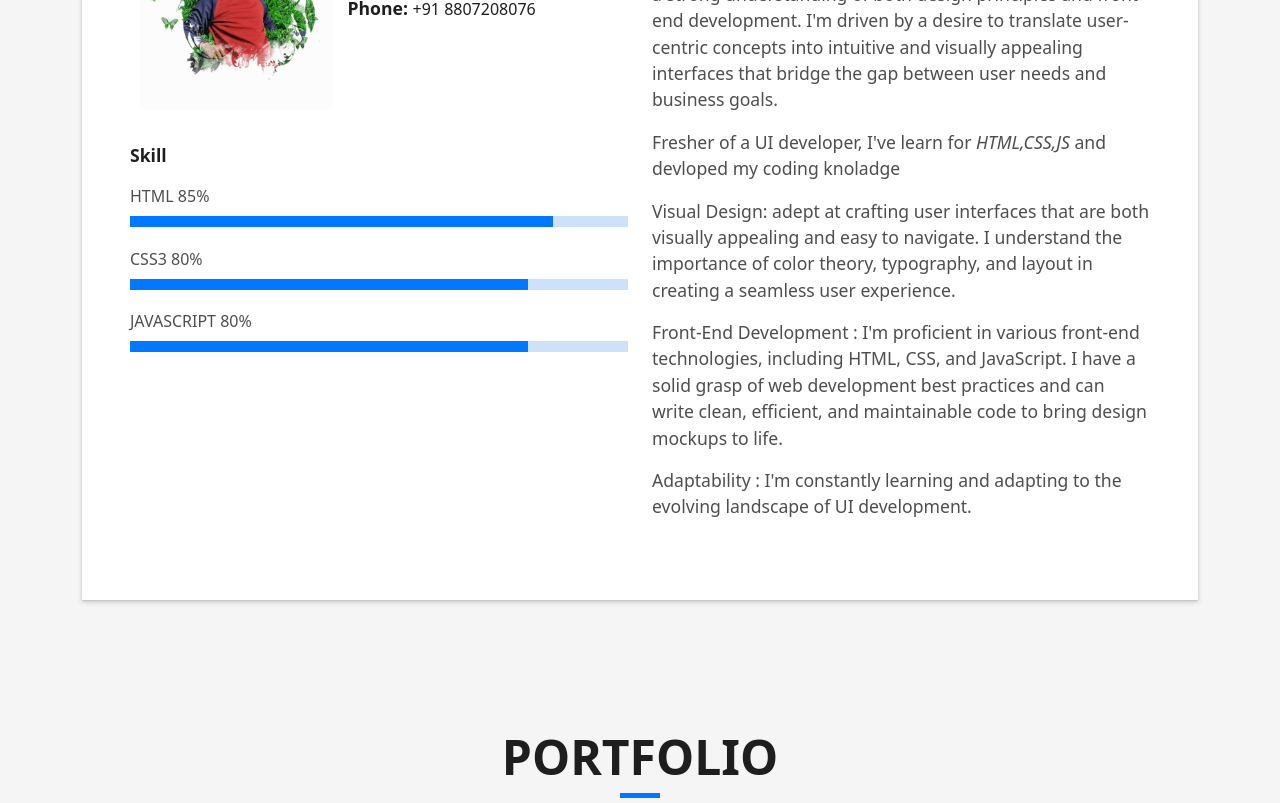
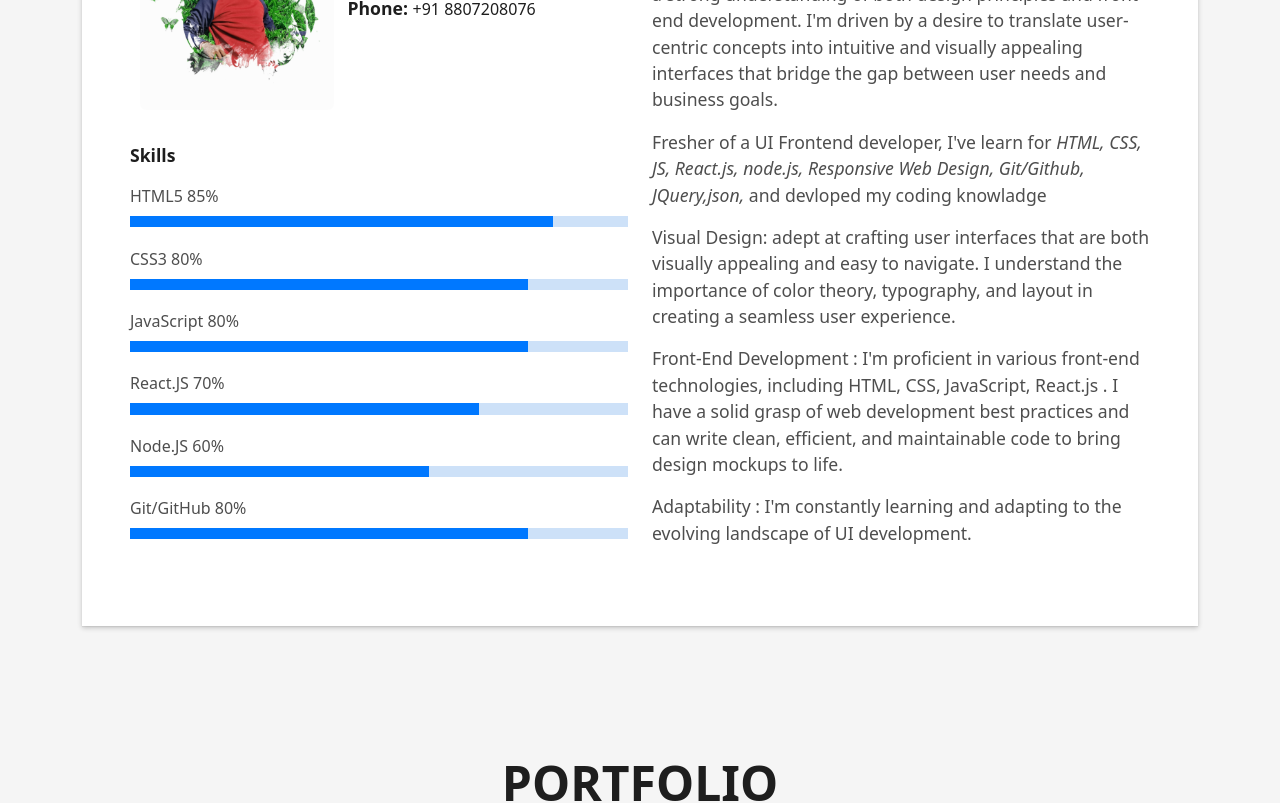
Before and after one commit to crcravi66/portfolio, a React (Vite) app: page / in a window 1280 px wide. Shown: the part 1060-1863 px from the top of the page. Built offline with nearby package versions, Linux system fonts and the light colour scheme.

Commit message:
added for ressume and copy rights year date

```diff
--- a/src/componenets/About.jsx
+++ b/src/componenets/About.jsx
@@ -1,5 +1,6 @@
 import React from "react";
 import profileImg from '../assets/img/profile.jpg'
+import { start } from "@popperjs/core";
 
 
 const About = () => {
@@ -30,8 +31,8 @@ const About = () => {
                                     </div>
                                 </div>
                                 <div className="skill-mf">
-                                    <p className="title-s">Skill</p>
-                                    <span>HTML</span> <span className="pull-right">85%</span>
+                                    <p className="title-s">Skills</p>
+                                    <span>HTML5</span> <span className="pull-right " >85%</span>
                                     <div className="progress">
                                         <div className="progress-bar" role="progressbar" style={{ width: "85%" }} aria-valuenow="85"
                                             aria-valuemin="0" aria-valuemax="100"></div>
@@ -41,7 +42,22 @@ const About = () => {
                                         <div className="progress-bar" role="progressbar" style={{ width: "80%" }} aria-valuenow="75"
                                             aria-valuemin="0" aria-valuemax="100"></div>
                                     </div>
-                                    <span>JAVASCRIPT</span> <span className="pull-right">80%</span>
+                                    <span>JavaScript</span> <span className="pull-right">80%</span>
+                                    <div className="progress">
+                                        <div className="progress-bar" role="progressbar" style={{ width: "80%" }} aria-valuenow="90"
+                                            aria-valuemin="0" aria-valuemax="100"></div>
+                                    </div>
+                                    <span>React.JS</span> <span className="pull-right">70%</span>
+                                    <div className="progress">
+                                        <div className="progress-bar" role="progressbar" style={{ width: "70%" }} aria-valuenow="90"
+                                            aria-valuemin="0" aria-valuemax="100"></div>
+                                    </div>
+                                    <span>Node.JS</span> <span className="pull-right">60%</span>
+                                    <div className="progress">
+                                        <div className="progress-bar" role="progressbar" style={{ width: "60%" }} aria-valuenow="90"
+                                            aria-valuemin="0" aria-valuemax="100"></div>
+                                    </div>
+                                    <span>Git/GitHub</span> <span className="pull-right">80%</span>
                                     <div className="progress">
                                         <div className="progress-bar" role="progressbar" style={{ width: "80%" }} aria-valuenow="90"
                                             aria-valuemin="0" aria-valuemax="100"></div>
@@ -62,8 +78,8 @@ const About = () => {
                                         user needs and business goals.
                                     </p>
                                     <p className="lead">
-                                        Fresher of a UI developer, I've learn for <strong><i>HTML,CSS,JS</i></strong> and devloped my
-                                        coding knoladge
+                                        Fresher of a UI Frontend developer, I've learn for <strong><i>HTML, CSS, JS, React.js, node.js, Responsive Web Design, Git/Github, JQuery,json,</i></strong> and devloped my
+                                        coding knowladge
                                     </p>
                                     <p className="lead">
                                         <strong>Visual Design:</strong> adept at crafting user interfaces that are both visually appealing
@@ -72,7 +88,7 @@ const About = () => {
                                     </p>
                                     <p className="lead">
                                         <strong>Front-End Development :</strong> I'm proficient in various front-end technologies,
-                                        including HTML, CSS, and JavaScript. I have a solid grasp of web development best practices and
+                                        including <strong>HTML, CSS, JavaScript, React.js </strong>. I have a solid grasp of web development best practices and
                                         can write clean, efficient, and maintainable code to bring design mockups to life.
                                     </p>
                                     <p className="lead">
--- a/src/componenets/Footer.jsx
+++ b/src/componenets/Footer.jsx
@@ -17,6 +17,8 @@ const Footer = () => {
         return () => window.removeEventListener('scroll', toggleBacktotop);
     }, []);
 
+    const date = new Date().getFullYear()
+
     return (
         <>
             <footer>
@@ -24,7 +26,7 @@ const Footer = () => {
                     <div className="row">
                         <div className="col-sm-12">
                             <div className="copyright-box">
-                                <p className="copyright">&copy; Copyright <strong>Arunpadi</strong>. All Rights Reserved</p>
+                                <p className="copyright">&copy; {date}  Copyright <strong>Arunpadi</strong>.  All Rights Reserved</p>
                             </div>
                         </div>
                     </div>
--- a/src/componenets/Header.jsx
+++ b/src/componenets/Header.jsx
@@ -84,6 +84,7 @@ const Header = () => {
                         <li><a onClick={handleMobileNavigation} className="nav-link scrollto active" href="#hero">Home</a></li>
                         <li><a onClick={handleMobileNavigation} className="nav-link scrollto" href="#about">About</a></li>
                         <li><a onClick={handleMobileNavigation} className="nav-link scrollto " href="#work">Work</a></li>
+                        <li><a onClick={handleMobileNavigation} className="nav-link scrollto " href="https://drive.google.com/file/d/1hzlinDmE8d4qCtfXoMplFynyqnbvgG9k/view?usp=sharing">Resume / CV</a></li>
                         <li><a onClick={handleMobileNavigation} className="nav-link scrollto" href="#contact">Contact</a></li>
                     </ul>
                     <i className="bi bi-list mobile-nav-toggle" onClick={handleMobileToggle}></i>
--- /dev/null
+++ b/src/componenets/Resume.jsx
@@ -0,0 +1,5 @@
+
+
+export default function Resume() {
+    return
+}
```
Also changed, not shown: 2 other files (tests, documents, lock files or other folders).
